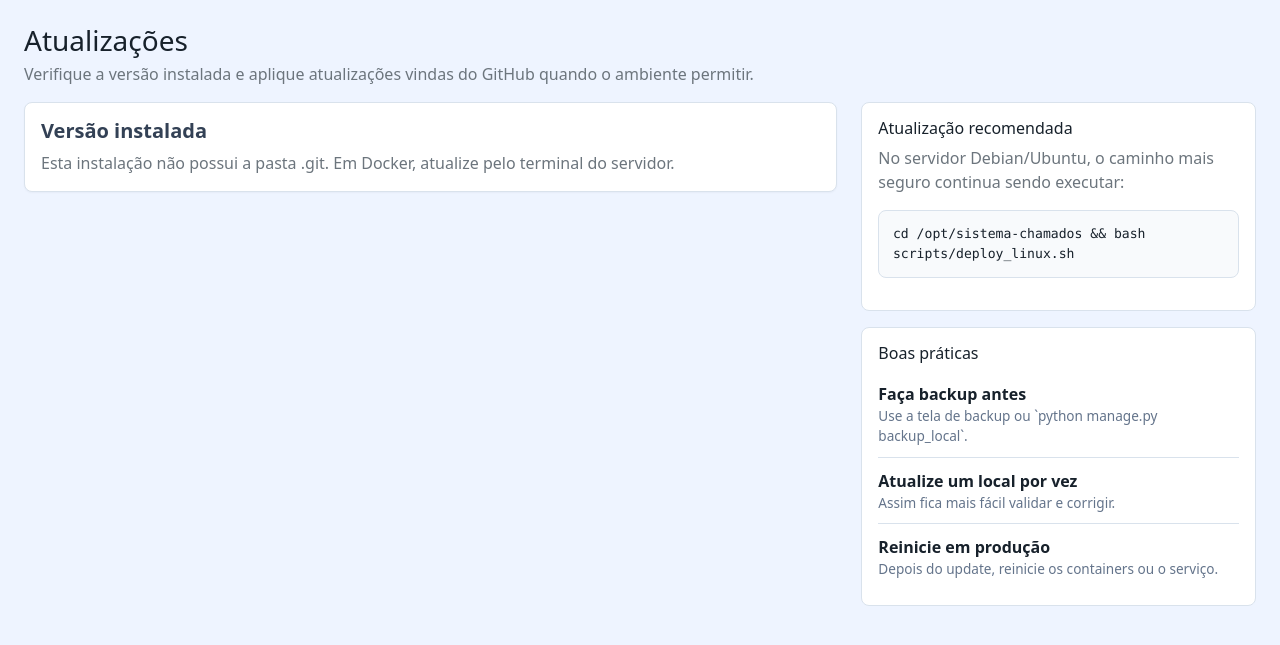
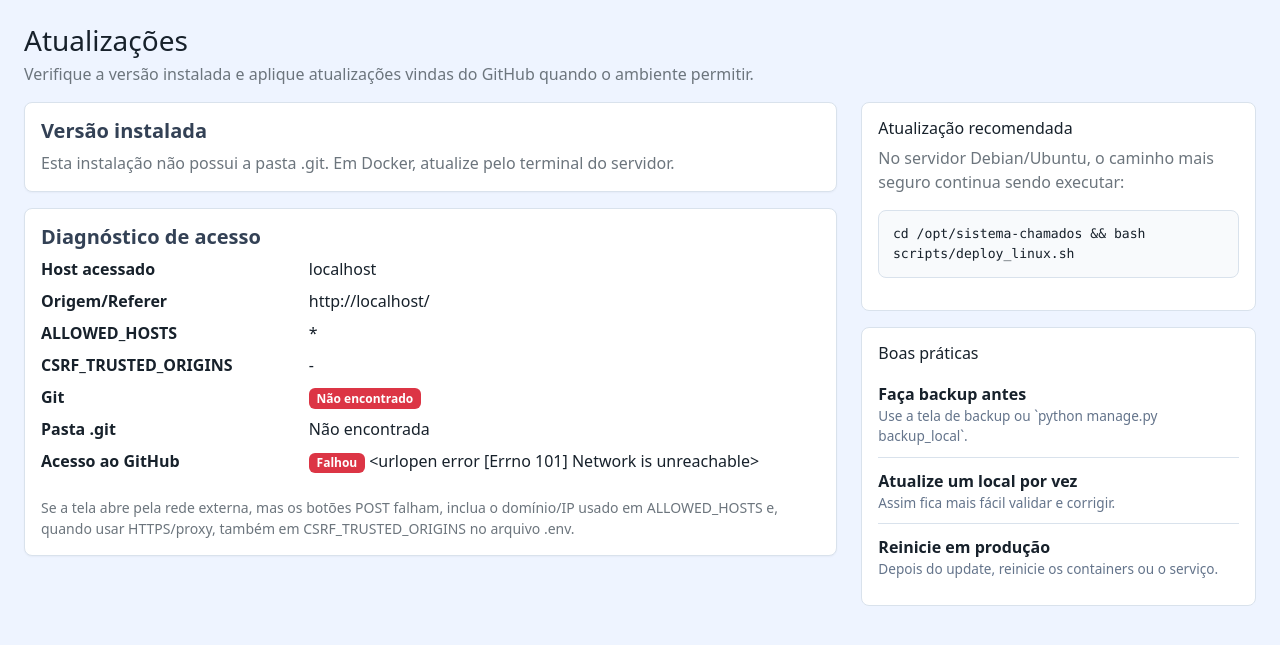
Before and after one commit to mcetrangolo/sistema_chamados, a Django app: page /configuracoes/atualizacoes/ in a window 1280 px wide. Shown: the part 64-709 px from the top of the page. Run offline with Django 5.2, Linux system fonts and the light colour scheme; the visitor is signed in with stand-in values (Sample User, id 1); data comes from the database, SQL or seed files in the repository; data that the repository does not hold is empty.

Commit message:
Melhora atualizacoes e agente Windows

```diff
--- a/core/views.py
+++ b/core/views.py
@@ -5,6 +5,7 @@ import platform
 from re import sub
 import shutil
 import subprocess
+import urllib.request
 
 from django.conf import settings
 from django.contrib import messages
@@ -203,6 +204,7 @@ class AtualizacaoSistemaView(LoginRequiredMixin, TemplateView):
     def get_context_data(self, **kwargs):
         context = super().get_context_data(**kwargs)
         context["git_info"] = self._git_info()
+        context["diagnostico_atualizacao"] = self._diagnostico(request=self.request)
         context["ultimo_resultado"] = self.request.session.pop("ultimo_resultado_atualizacao", "")
         context["comando_servidor"] = "cd /opt/sistema-chamados && bash scripts/deploy_linux.sh"
         return context
@@ -217,23 +219,58 @@ class AtualizacaoSistemaView(LoginRequiredMixin, TemplateView):
         return redirect("core:atualizacoes")
 
     def _git_disponivel(self):
-        return (settings.BASE_DIR / ".git").exists()
+        return bool(shutil.which("git")) and (settings.BASE_DIR / ".git").exists()
 
     def _rodar(self, comando, timeout=120):
-        resultado = subprocess.run(
-            comando,
-            cwd=settings.BASE_DIR,
-            capture_output=True,
-            text=True,
-            timeout=timeout,
-            check=False,
-        )
+        try:
+            resultado = subprocess.run(
+                comando,
+                cwd=settings.BASE_DIR,
+                capture_output=True,
+                text=True,
+                timeout=timeout,
+                check=False,
+            )
+        except FileNotFoundError:
+            return 127, f"Comando nao encontrado: {comando[0]}"
+        except subprocess.TimeoutExpired as exc:
+            saida_timeout = "\n".join(
+                parte.decode("utf-8", "replace") if isinstance(parte, bytes) else str(parte)
+                for parte in [exc.stdout, exc.stderr]
+                if parte
+            )
+            return 124, f"Tempo limite excedido ao executar: {' '.join(comando)}\n{saida_timeout}".strip()
+        except Exception as exc:
+            return 1, str(exc)
         saida = "\n".join(
             parte.strip()
             for parte in [resultado.stdout, resultado.stderr]
             if parte and parte.strip()
         )
         return resultado.returncode, saida
+
+    def _testar_url(self, url, timeout=5):
+        try:
+            requisicao = urllib.request.Request(url, headers={"User-Agent": "SistemaChamadosAtualizador/1.0"})
+            with urllib.request.urlopen(requisicao, timeout=timeout) as resposta:
+                return True, f"HTTP {resposta.status}"
+        except Exception as exc:
+            return False, str(exc)
+
+    def _diagnostico(self, request):
+        github_ok, github_msg = self._testar_url("https://github.com", timeout=5)
+        host = request.get_host()
+        origem = request.headers.get("Origin") or request.headers.get("Referer") or ""
+        return {
+            "host": host,
+            "origem": origem,
+            "allowed_hosts": ", ".join(settings.ALLOWED_HOSTS) or "-",
+            "csrf_trusted_origins": ", ".join(settings.CSRF_TRUSTED_ORIGINS) or "-",
+            "git_binario": shutil.which("git") or "",
+            "git_pasta": (settings.BASE_DIR / ".git").exists(),
+            "github_ok": github_ok,
+            "github_msg": github_msg,
+        }
 
     def _git_texto(self, *args):
         codigo, saida = self._rodar(["git", *args], timeout=30)
@@ -262,7 +299,7 @@ class AtualizacaoSistemaView(LoginRequiredMixin, TemplateView):
 
     def _verificar(self, request):
         if not self._git_disponivel():
-            messages.error(request, "Esta instalação não pode verificar atualizações pela tela. Use o terminal do servidor.")
+            messages.error(request, "Esta instalação não pode verificar atualizações pela tela. Verifique se Git está instalado e se a pasta .git existe.")
             return redirect("core:atualizacoes")
 
         codigo, saida = self._rodar(["git", "fetch", "--prune"], timeout=120)
--- a/templates/core/atualizacoes.html
+++ b/templates/core/atualizacoes.html
@@ -66,6 +66,38 @@
       </section>
     {% endif %}
 
+    <section class="detail-section">
+      <h2 class="h5">Diagnóstico de acesso</h2>
+      <dl class="row mb-0">
+        <dt class="col-sm-4">Host acessado</dt><dd class="col-sm-8">{{ diagnostico_atualizacao.host }}</dd>
+        <dt class="col-sm-4">Origem/Referer</dt><dd class="col-sm-8">{{ diagnostico_atualizacao.origem|default:"-" }}</dd>
+        <dt class="col-sm-4">ALLOWED_HOSTS</dt><dd class="col-sm-8">{{ diagnostico_atualizacao.allowed_hosts }}</dd>
+        <dt class="col-sm-4">CSRF_TRUSTED_ORIGINS</dt><dd class="col-sm-8">{{ diagnostico_atualizacao.csrf_trusted_origins }}</dd>
+        <dt class="col-sm-4">Git</dt>
+        <dd class="col-sm-8">
+          {% if diagnostico_atualizacao.git_binario %}
+            {{ diagnostico_atualizacao.git_binario }}
+          {% else %}
+            <span class="badge text-bg-danger">Não encontrado</span>
+          {% endif %}
+        </dd>
+        <dt class="col-sm-4">Pasta .git</dt>
+        <dd class="col-sm-8">{{ diagnostico_atualizacao.git_pasta|yesno:"Encontrada,Não encontrada" }}</dd>
+        <dt class="col-sm-4">Acesso ao GitHub</dt>
+        <dd class="col-sm-8">
+          {% if diagnostico_atualizacao.github_ok %}
+            <span class="badge text-bg-success">OK</span> {{ diagnostico_atualizacao.github_msg }}
+          {% else %}
+            <span class="badge text-bg-danger">Falhou</span> {{ diagnostico_atualizacao.github_msg }}
+          {% endif %}
+        </dd>
+      </dl>
+      <p class="text-secondary small mt-3 mb-0">
+        Se a tela abre pela rede externa, mas os botões POST falham, inclua o domínio/IP usado em ALLOWED_HOSTS e, quando usar HTTPS/proxy,
+        também em CSRF_TRUSTED_ORIGINS no arquivo .env.
+      </p>
+    </section>
+
     {% if ultimo_resultado %}
       <section class="detail-section">
         <h2 class="h5">Último resultado</h2>
```
Also changed, not shown: scripts/agent/windows/README.md (added), 5 other files.
